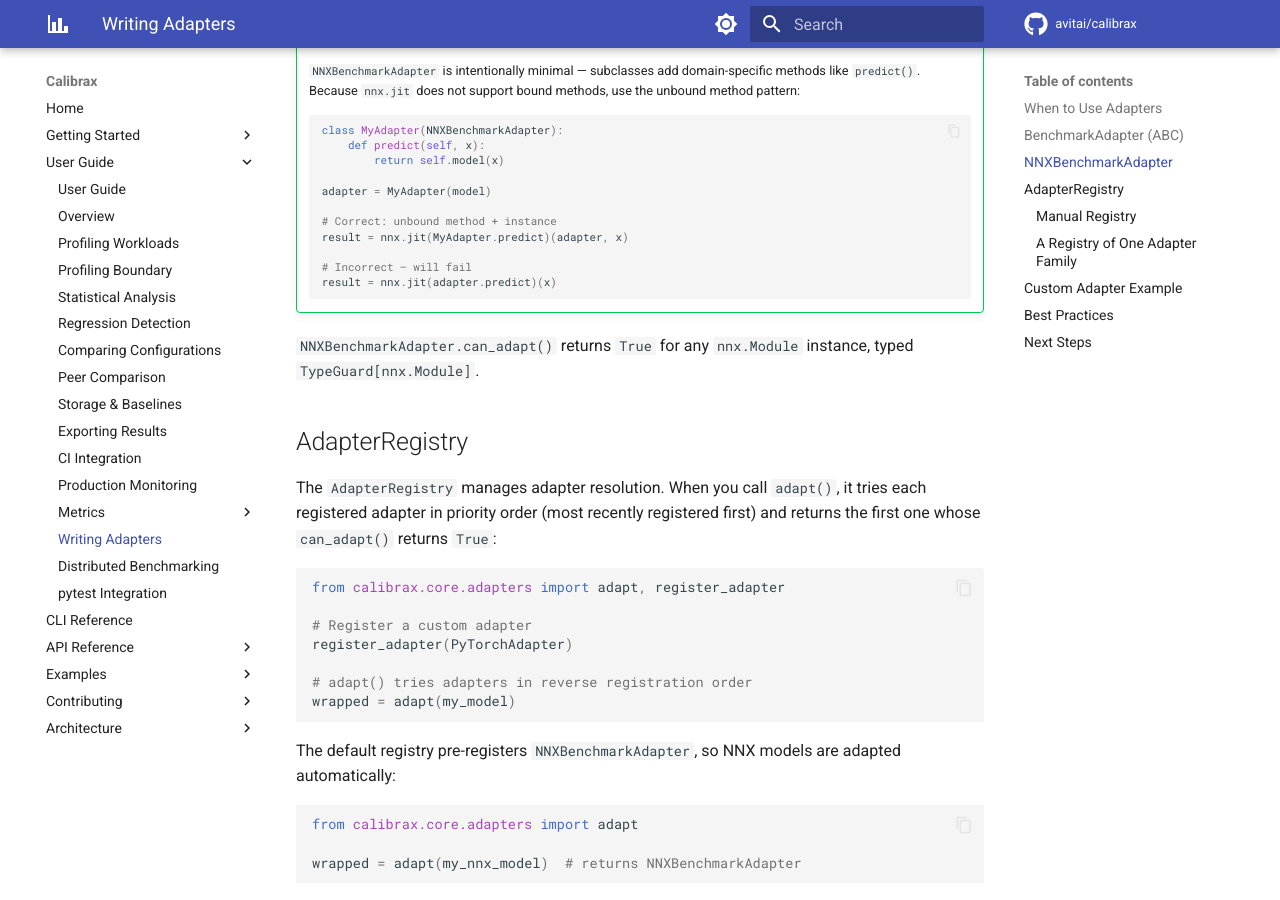
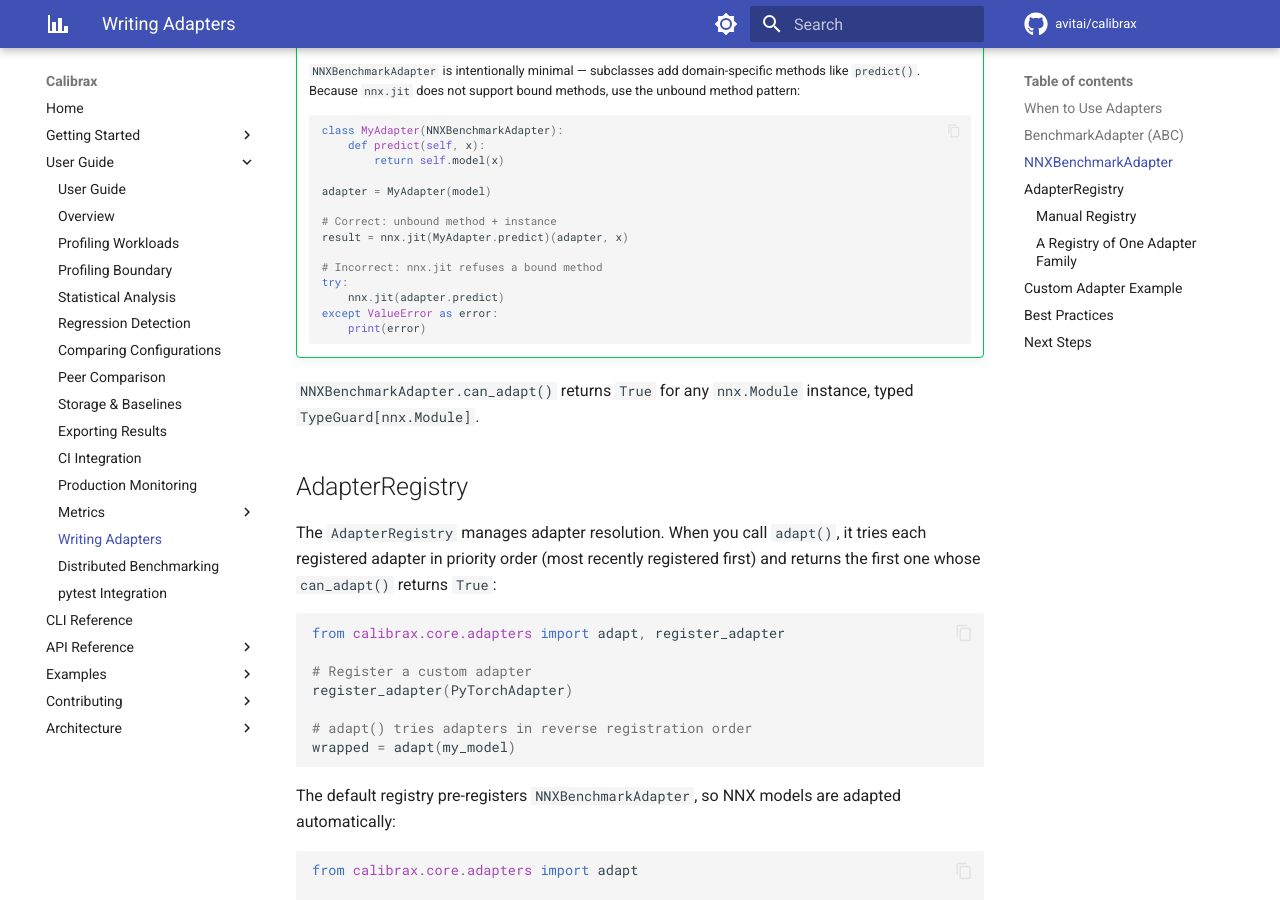
Before and after one commit to avitai/calibrax, an MkDocs documentation site: the page built from docs/user-guide/adapters.md, in a window 1280 px wide and 900 px high, scrolled down 1567 px. Built offline with MkDocs 1.6.1 and Material for MkDocs 9.7.7, drawn with Linux system fonts in a browser that asks for light colours; comment, search, counter and statistics services are not loaded.

Commit message:
docs: make the nnx.jit adapter tips runnable
Both tips sit inside admonitions, so the documentation test, which
matched fences only at column 0, never ran them, and neither could run:

- getting-started/concepts.md built its adapter from `my_model`, a name
  the page never defines; it now builds one from an nnx.Linear and a
  matching input.
- user-guide/adapters.md wrote the refused form, nnx.jit on a bound
  method, as a plain statement, so the block raised where the comment
  said it would. It now catches and prints flax's refusal.

````diff
--- a/docs/user-guide/adapters.md
+++ b/docs/user-guide/adapters.md
@@ -79,8 +79,11 @@ print(adapter.name)  # "unknown" (nnx.Linear has no .name attribute)
     # Correct: unbound method + instance
     result = nnx.jit(MyAdapter.predict)(adapter, x)
 
-    # Incorrect — will fail
-    result = nnx.jit(adapter.predict)(x)
+    # Incorrect: nnx.jit refuses a bound method
+    try:
+        nnx.jit(adapter.predict)
+    except ValueError as error:
+        print(error)
     ```
 
 `NNXBenchmarkAdapter.can_adapt()` returns `True` for any `nnx.Module` instance, typed
````
Also changed, not shown: docs/getting-started/concepts.md (+3 -2 lines).
